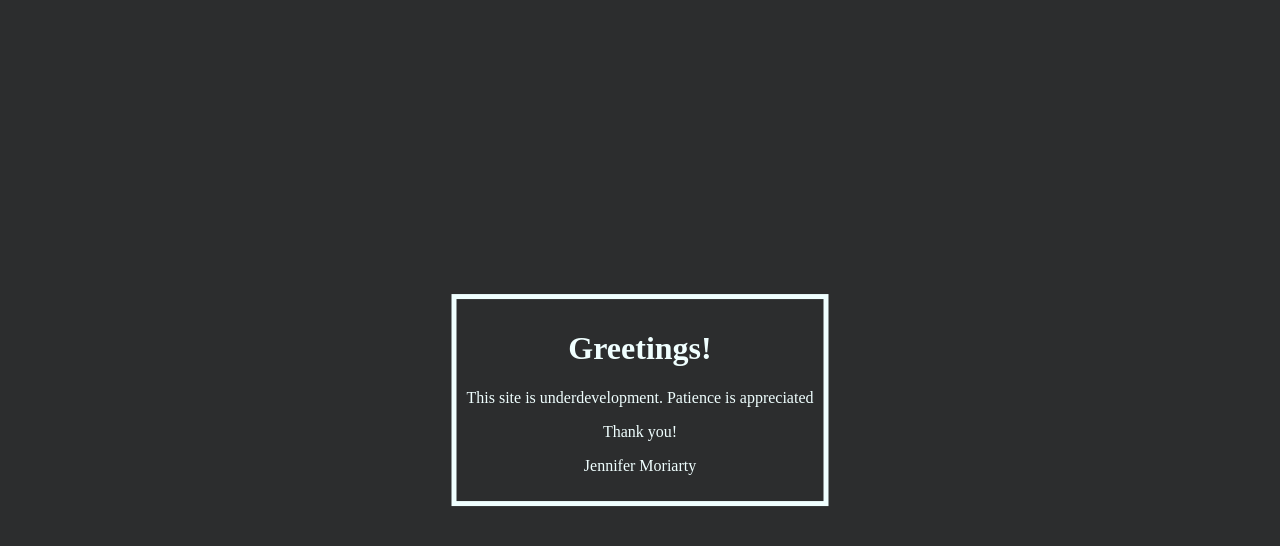
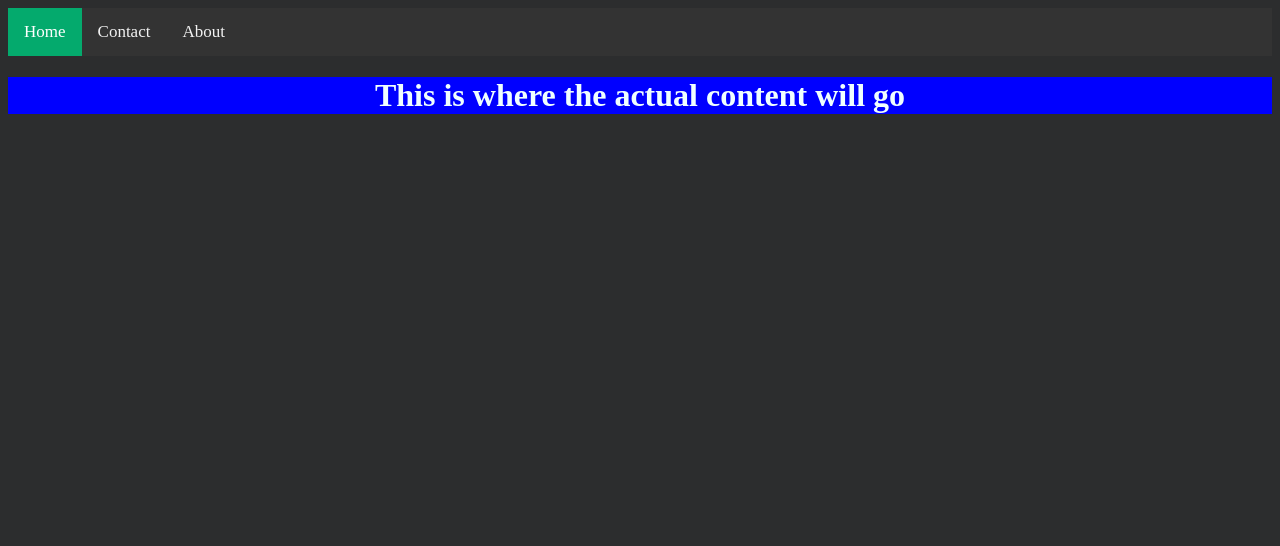
Before and after one commit to j-k-moriarty/j-k-moriarty.github.io, a plain HTML site: page index.html in a window 1280 px wide. Drawn offline with Linux system fonts and the light colour scheme.

Commit message:
W3 topnav code

```diff
--- a/index.html
+++ b/index.html
@@ -8,12 +8,24 @@
     </header>
 
     <body>
-        <div class="center">
+
+        <div class="topnav">
+            <a class="active" href="#home">Home</a>
+            <a href="#contact">Contact</a>
+            <a href="#about">About</a>
+          </div>
+
+
+        <div class="page_body">
+            <h1>This is where the actual content will go</h1>
+        </div>
+
+        <!-- <div class="center">
             <h1>Greetings!</h1>
             <p>This site is underdevelopment. Patience is appreciated</p>
             <p>Thank you!</p>
             <p>Jennifer Moriarty</p>
-        </div>
+        </div> -->
 
     </body>
 
--- a/style.css
+++ b/style.css
@@ -2,6 +2,38 @@ body {
     background-color: #2c2d2e;
     text-align: center;
     color: azure;
+}
+
+/* Add a black background color to the top navigation */
+.topnav {
+    background-color: #333;
+    overflow: hidden;
+  }
+
+  /* Style the links inside the navigation bar */
+  .topnav a {
+    float: left;
+    color: #f2f2f2;
+    text-align: center;
+    padding: 14px 16px;
+    text-decoration: none;
+    font-size: 17px;
+  }
+
+  /* Change the color of links on hover */
+  .topnav a:hover {
+    background-color: #ddd;
+    color: black;
+  }
+
+  /* Add a color to the active/current link */
+  .topnav a.active {
+    background-color: #04AA6D;
+    color: white;
+  }
+
+.page_body{
+    background-color: blue;
 }
 
 .center {
```
